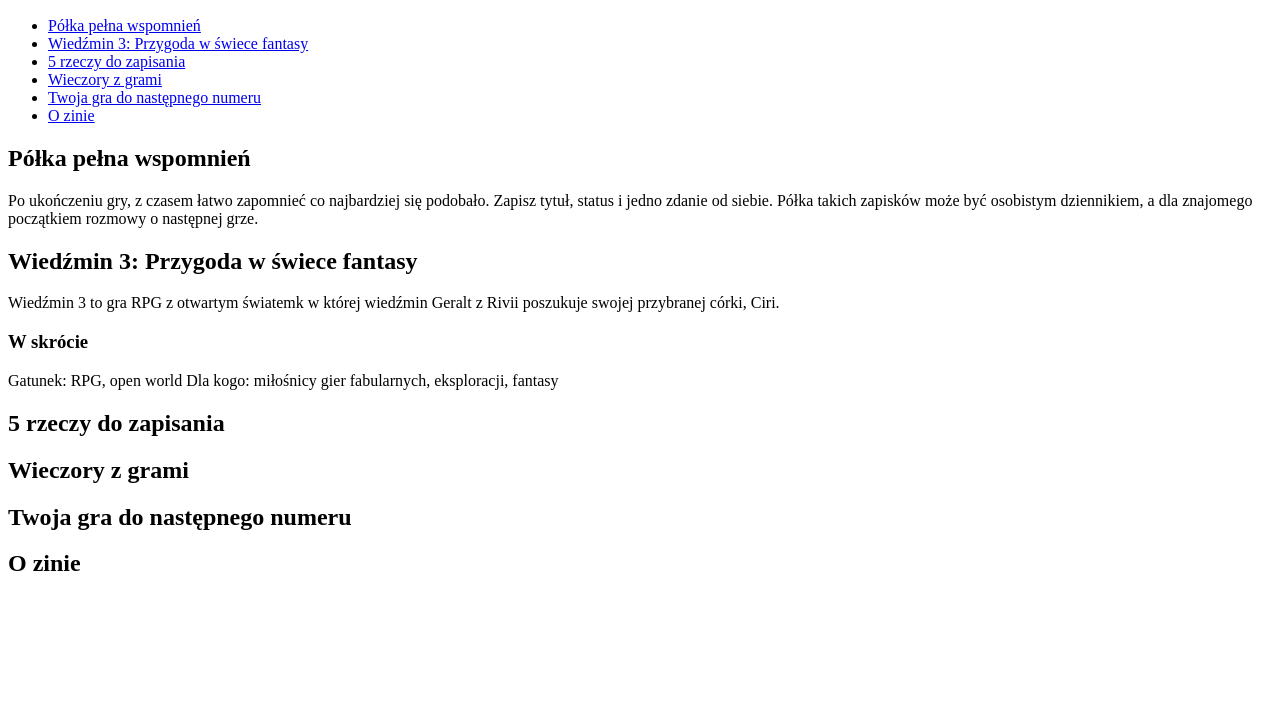
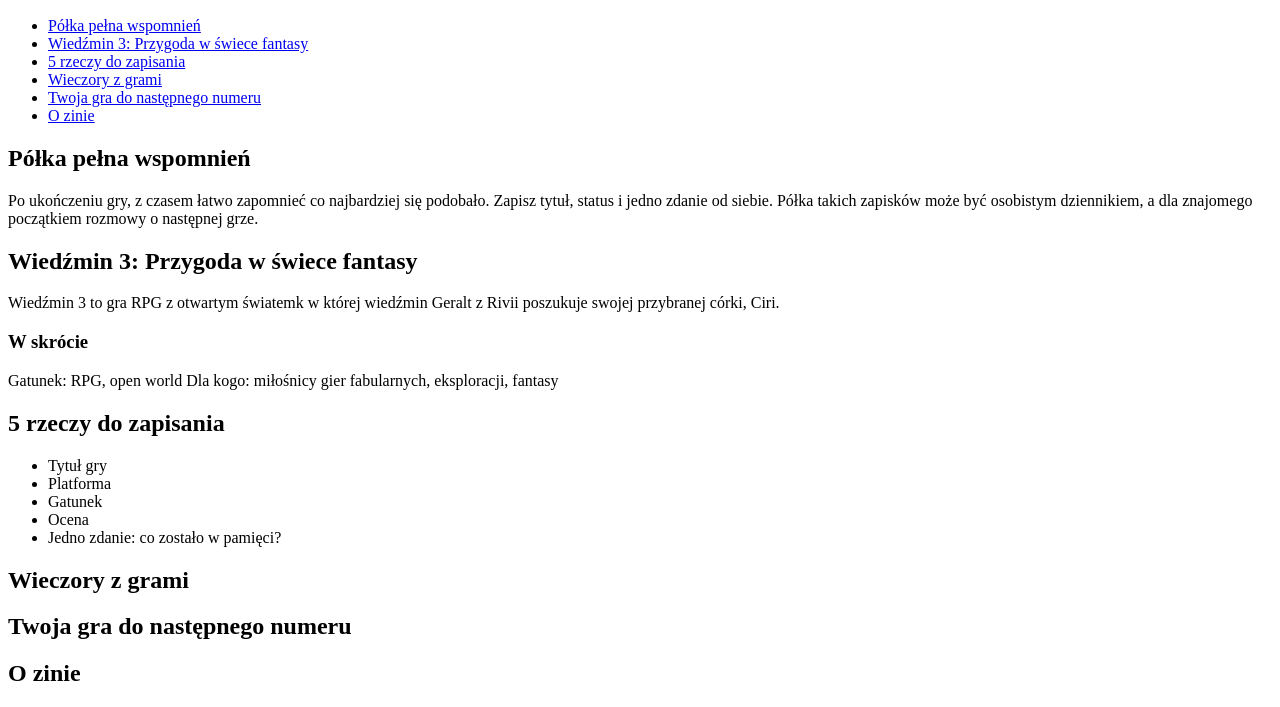
Before and after one commit to ejaslar/techniki-www, a plain HTML site: page zine.html in a window 1280 px wide. Shown: the part 110-817 px from the top of the page. Drawn offline with Linux system fonts and the light colour scheme.

Commit message:
zin: s.5 - lista

```diff
--- a/zine.html
+++ b/zine.html
@@ -41,6 +41,13 @@
         </aside>
     </main>
     <h2 id="rzeczy">5 rzeczy do zapisania</h2>
+    <ul>
+        <li>Tytuł gry</li>
+        <li>Platforma</li>
+        <li>Gatunek</li>
+        <li>Ocena</li>
+        <li>Jedno zdanie: co zostało w pamięci?</li>
+    </ul>
     <h2 id="wieczory">Wieczory z grami</h2>
     <h2 id="gracz">Twoja gra do następnego numeru</h2>
     <h2 id="zin">O zinie</h2>
```
